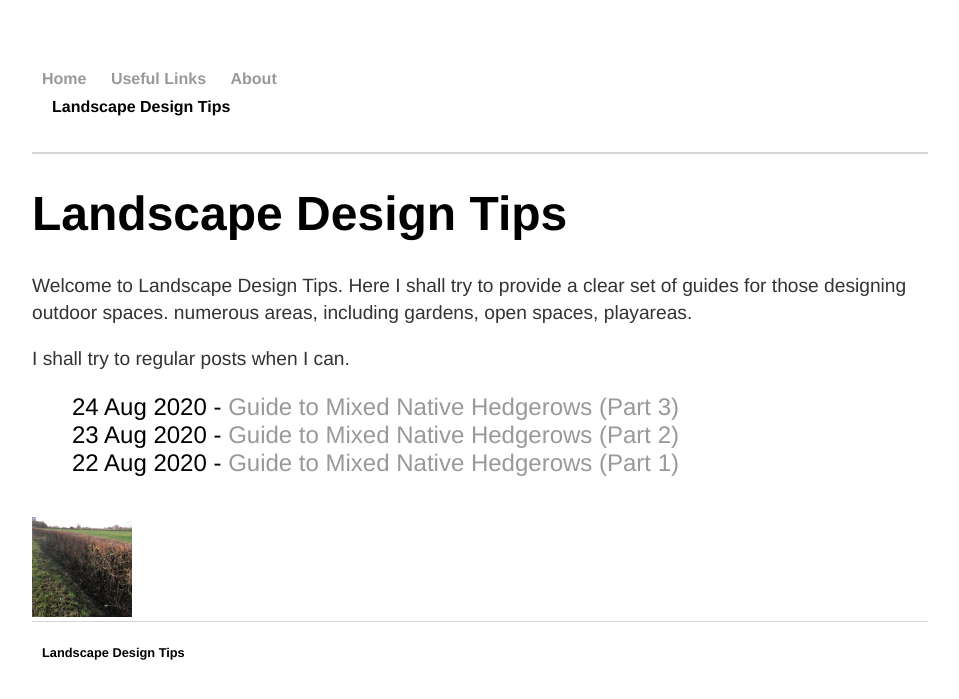
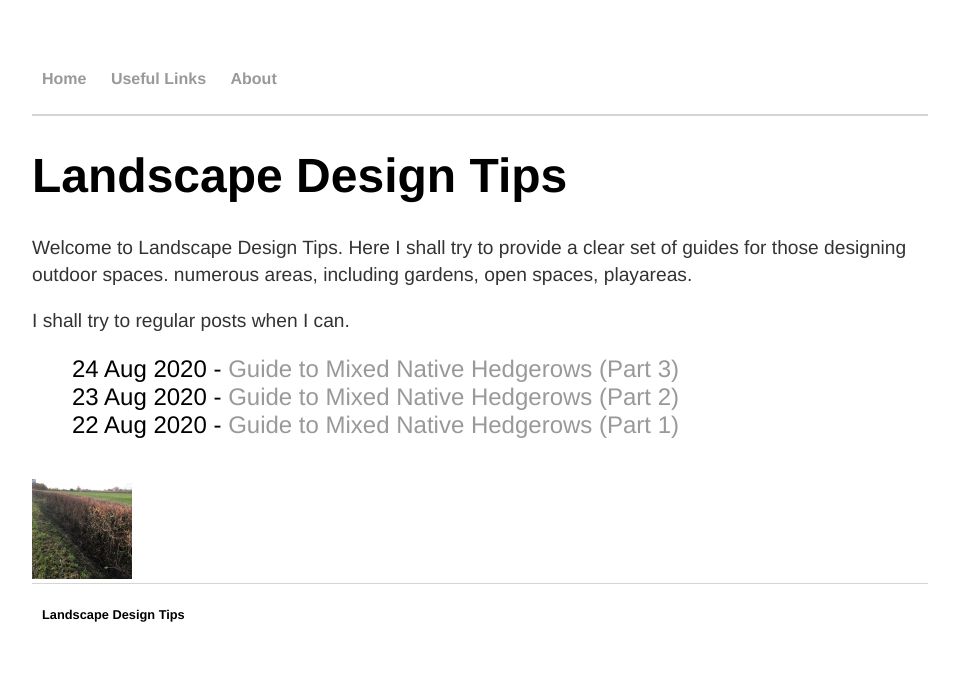
Before and after one commit to Quixoty/ORIG, a Jekyll site: the page built from index.html, in a window 1280 px wide. Shown: the top 699 px of the page, without its empty margins (160-1119 px from the left). Built offline with Jekyll 4.4.1, drawn with Linux system fonts in a browser that asks for light colours.

Commit message:
Update default.html

```diff
--- a/_layouts/default.html
+++ b/_layouts/default.html
@@ -11,9 +11,6 @@
 	        		<li><a href="/">Home</a></li>
 	        		<li><a href="/usefullinks">Useful Links</a></li>
 				<li><a href="/about">About</a></li>
-	    			<ul>
-	        			<li>Landscape Design Tips</li>
-				</ul>
 	    		</ul>
 			<hr style="border: 1px solid #d5d5d5;" />
 			</nav>
```
